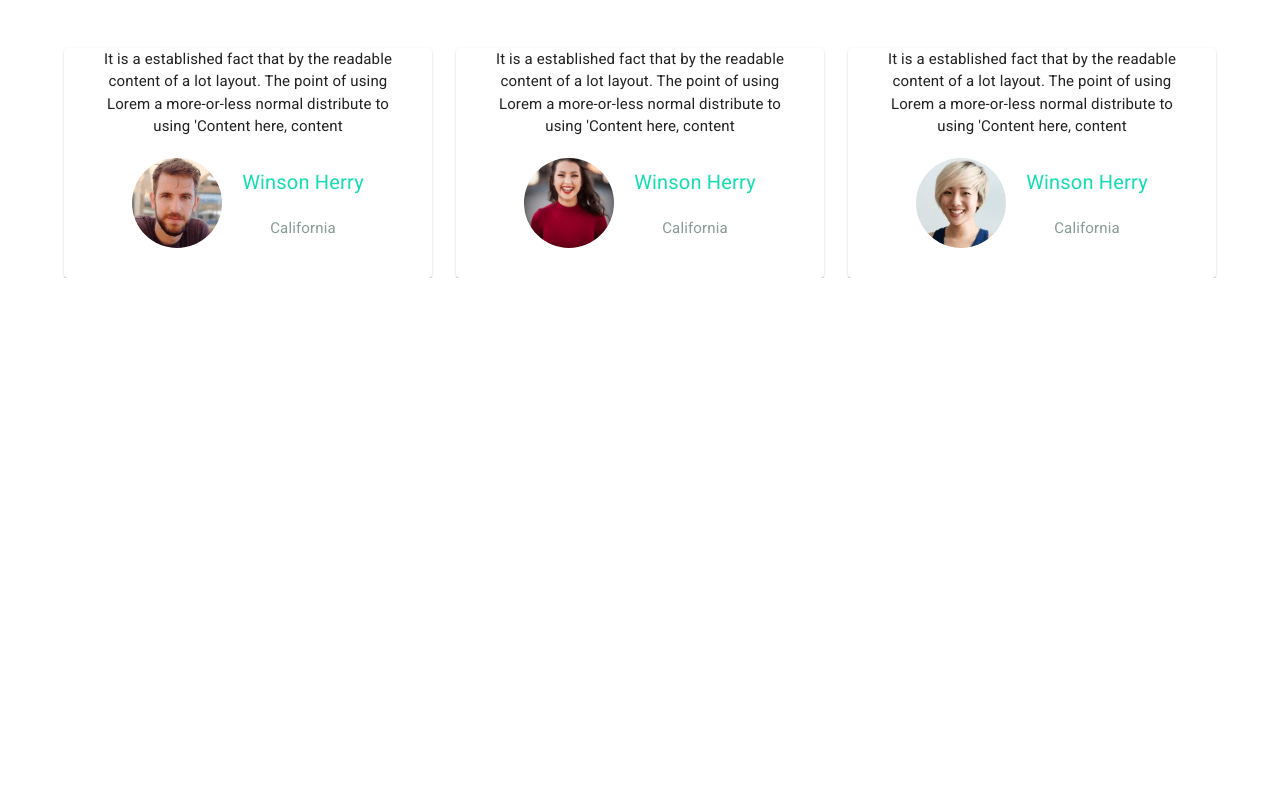
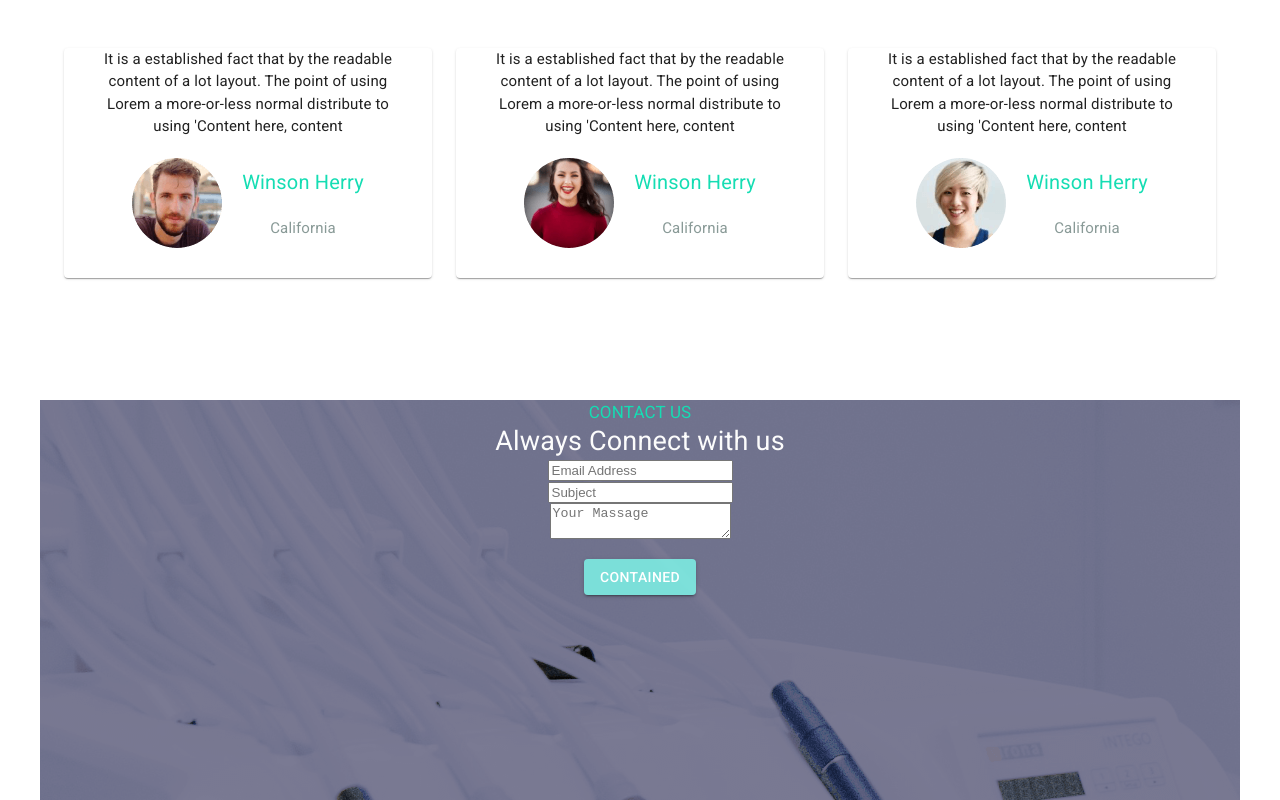
Before and after one commit to GitMohammd/Doctors-Portal, a React (Create React App) app: page / in a window 1280 px wide. Shown: the part 2758-3558 px from the top of the page. Before the commit the page ends 3036 px from the top, so only its background shows below. Built offline with nearby package versions, Linux system fonts and the light colour scheme.

Commit message:
halkaContactForm

```diff
--- a/package.json
+++ b/package.json
@@ -15,6 +15,7 @@
     "date-fns": "^2.28.0",
     "react": "^17.0.2",
     "react-dom": "^17.0.2",
+    "react-hook-form": "^7.27.1",
     "react-router-dom": "^6.2.1",
     "react-scripts": "5.0.0",
     "styled-components": "^5.3.3",
--- /dev/null
+++ b/src/Pages/Home/ContactUs_Form/ContactUs_Form.js
@@ -0,0 +1,50 @@
+import { Button, Container, Typography } from '@mui/material';
+import { Box } from '@mui/system';
+import React from 'react';
+import bg from '../../../images/appointment-bg.png';
+
+
+const formBg = {
+  background: `url(${bg})`,
+  marginTop: 122,
+  backgroundColor: "rgba(90, 89, 120, 0.8) ",
+  backgroundBlendMode: "darken",
+  width: "100%",
+};
+
+const ContactUs_Form = () => {
+    return (
+      <Container style={formBg} sx={{ width: "%", height: 400 }}>
+        <Box>
+          <Typography style={{ fontSize: 17, color: "#15DDB3" }}>
+            CONTACT US
+          </Typography>
+          <Typography style={{ fontSize: 27, color: "#FCFCFC" }} variant="h4">
+            Always Connect with us
+          </Typography>
+          <form>
+            <input type="email" placeholder="Email Address" id="fname" name="fname" />
+            <br />
+
+            <input type="text" placeholder="Subject" id="lname" name="lname" />
+            <br />
+            <textArea placeholder="Your Massage">
+
+            </textArea>
+            <br />
+            <Button
+              sx={{
+                marginTop: 2,
+                backgroundColor: "rgba(127, 251, 237, 0.8)",
+              }}
+              variant="contained"
+            >
+              Contained
+            </Button>
+          </form>
+        </Box>
+      </Container>
+    );
+};
+
+export default ContactUs_Form;
--- a/src/Pages/Home/Home/Home.js
+++ b/src/Pages/Home/Home/Home.js
@@ -3,6 +3,7 @@ import Navigation from '../../Shared/Navigation/Navigation';
 import AppoinmentBannar from '../AppointmentBannar/AppoinmentBannar';
 import Backgeround_Bannar from '../Bannar/Backgeround_Bannar';
 import Bannar from '../Bannar/Bannar';
+import ContactUs_Form from '../ContactUs_Form/ContactUs_Form';
 import Exceptional_Dental from '../Exceptional_Dental/Exceptional_Dental';
 import Services from '../Services/Services';
 import Testimonial from '../Testimonial/Testimonial';
@@ -17,6 +18,7 @@ const Home = () => {
             <Exceptional_Dental></Exceptional_Dental>
             <AppoinmentBannar></AppoinmentBannar>
             <Testimonial></Testimonial>
+            <ContactUs_Form></ContactUs_Form>
         </div>
     );
 };
```
Also changed, not shown: 2 other files (tests, documents, lock files or other folders).
